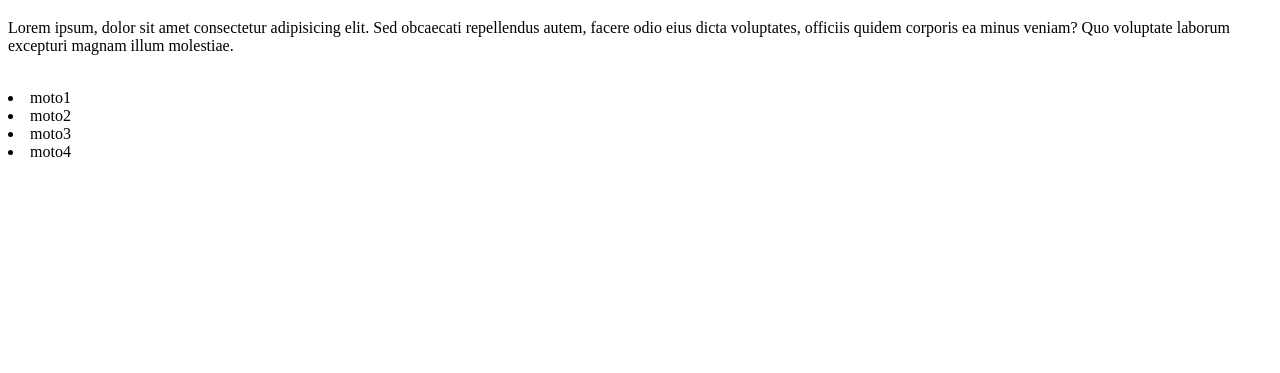
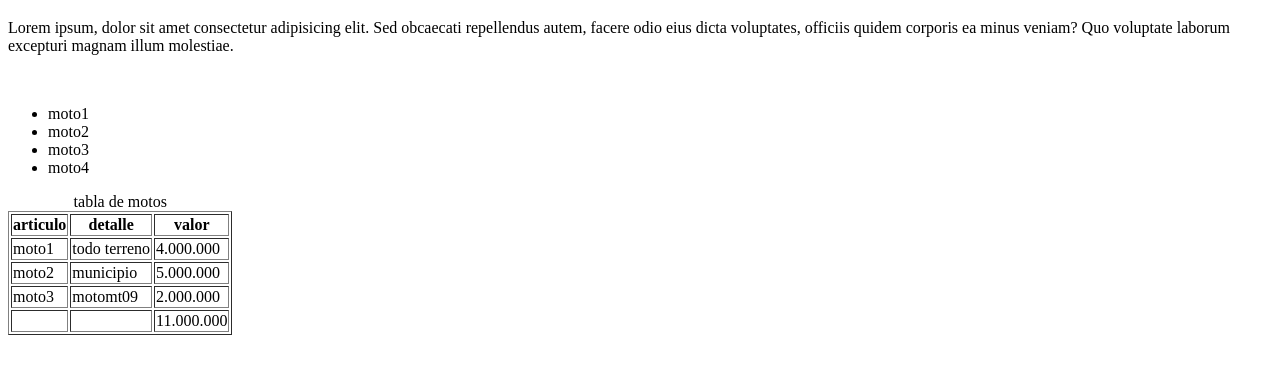
Before and after one commit to gabriel123png/proyecto-adso-01, a plain HTML site: page index.html in a window 1280 px wide. Shown: the part 61-434 px from the top of the page. Drawn offline with Linux system fonts and the light colour scheme.

Commit message:
rama de desarrolador-actua_index

```diff
--- a/index.html
+++ b/index.html
@@ -9,9 +9,45 @@
     <h1>rama maestra</h1>
     <p>Lorem ipsum, dolor sit amet consectetur adipisicing elit. Sed obcaecati repellendus autem, facere odio eius dicta voluptates, officiis quidem corporis ea minus veniam? Quo voluptate laborum excepturi magnam illum molestiae.</p>
     <img src="imagen/Mt09_2024_cyan_mini.jpg" alt="">
-    <li>moto1</li>
-    <li>moto2</li>
-    <li>moto3</li>
-    <li>moto4</li>
+    <ul>
+        <li>moto1</li>
+        <li>moto2</li>
+        <li>moto3</li>
+        <li>moto4</li>
+    </ul>
+    <table border="1">
+        <caption> tabla de motos</caption>
+        <thead>
+            <tr>
+                <th>articulo</th>
+                <th>detalle</th>
+                <th>valor</th>
+            </tr>
+        </thead>
+        <tbody>
+            <tr>
+                <td>moto1</td>
+                <td>todo terreno</td>
+                <td>4.000.000</td>
+            </tr>
+            <tr>
+                <td>moto2</td>
+                <td>municipio</td>
+                <td>5.000.000</td>
+            </tr>
+            <tr>
+                <td>moto3</td>
+                <td>motomt09</td>
+                <td>2.000.000</td>
+            </tr>
+        </tbody>
+        <tfoot>
+            <tr>
+                <td></td>
+                <td></td>
+                <td>11.000.000</td>
+            </tr>
+        </tfoot>
+    </table>
 </body>
 </html>
```
